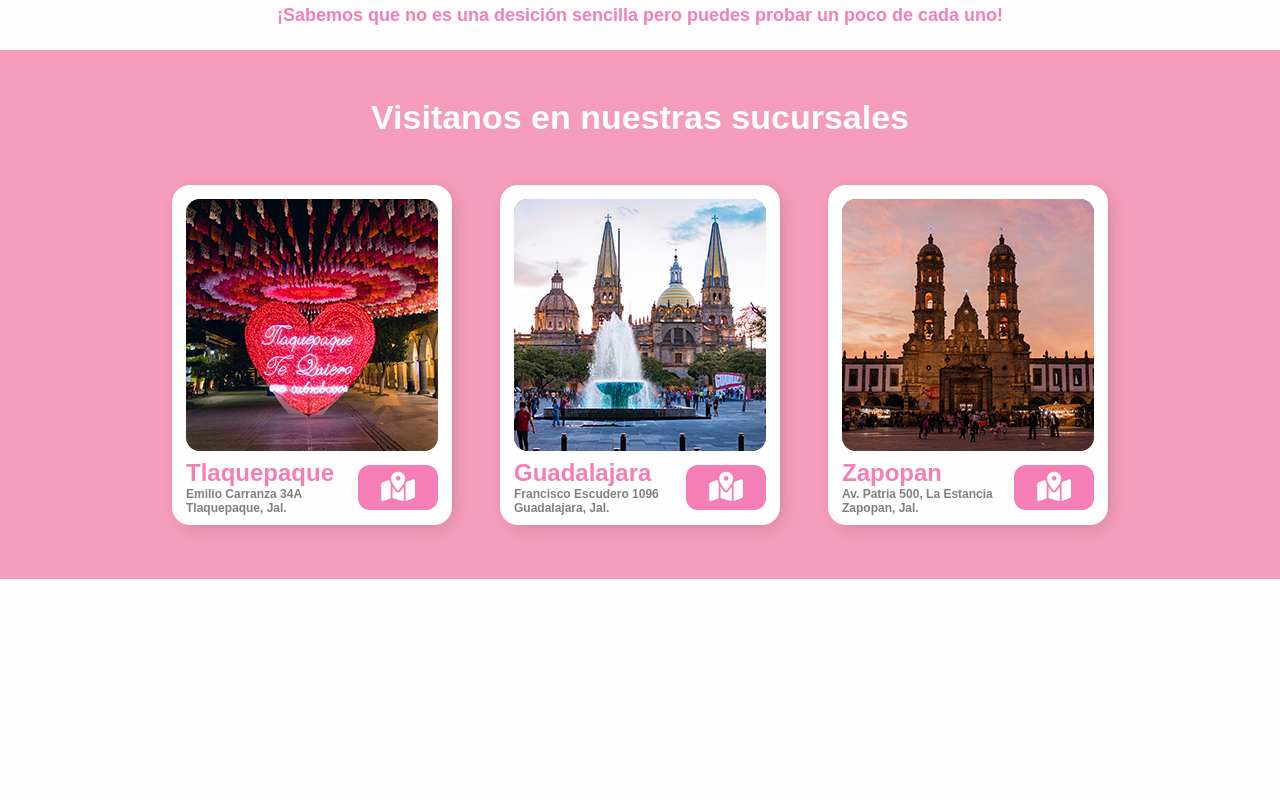
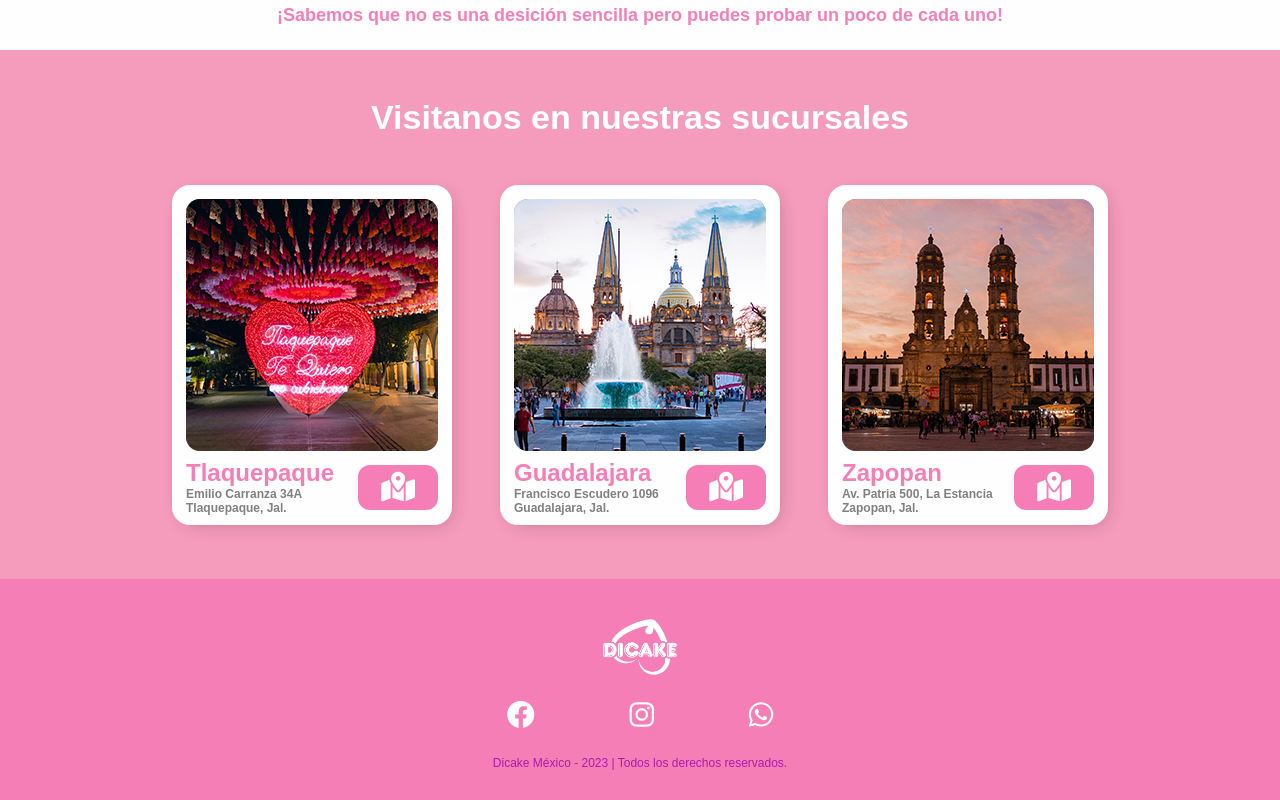
Before and after one commit to Y4inz/dicakewp, a plain HTML site: page index.html in a window 1280 px wide. Shown: the part 757-1557 px from the top of the page. Before the commit the page ends 1336 px from the top, so only its background shows below. Drawn offline with Linux system fonts and the light colour scheme.

Commit message:
Inicio del footer

```diff
--- a/index.html
+++ b/index.html
@@ -136,6 +136,27 @@
             </div>
         </div>
     </section>
+    <section class="footer">
+      <div class="contenedor-footer">
+        <figure class="logo-footer">
+          <img src="imagenes/dicake-logo.png" alt="Logo Dicake">
+        </figure>
+        <div class="icons">
+          <figure>
+            <i class="fa-brands fa-facebook"><a href="#" target="_blank"></a></i>
+          </figure>
+          <figure>
+            <i class="fa-brands fa-instagram"><a href="#" target="_blank"></a></i>
+          </figure>
+          <figure>
+            <i class="fa-brands fa-whatsapp"><a href="#" target="_blank"></a></i>
+          </figure>
+        </div>
+        <p class="derechos">
+          Dicake México - 2023 | Todos los derechos reservados.
+        </p>
+      </div>
+    </section>
 
 
     <script src="main.js"></script>
--- a/style.css
+++ b/style.css
@@ -184,7 +184,45 @@ header{
   margin-right: 14px;
   margin-top: 22px;
 }
+.footer{
+  background-color: #f57eb6;
+  display: flex;
+  justify-content: center;
 
+}
+.logo-footer{
+  display: flex;
+  justify-content: center;
+}
+.footer figure img{
+  margin-top: 28px;
+  width: 80px;
+}
+.icons{
+  display: flex;
+  justify-content: space-between;
+
+}
+.icons figure i{
+
+  text-align: center;
+  cursor: pointer;
+  color: #fefefe;
+  font-size: 28px;
+  padding: 14px;
+  animation: all 1s;
+}
+.icons figure i:hover{
+  background-color: #fefefe;
+  border-radius: 50%;
+  color: #ad1aac;
+}
+.derechos{
+  text-align: center;
+  font-size: 12px;
+  color: #ad1aac;
+  margin: 12px 0 30px 0;
+}
 /*Media Queryes*/
 @media only screen and (max-width: 1320px){
   header{
```
